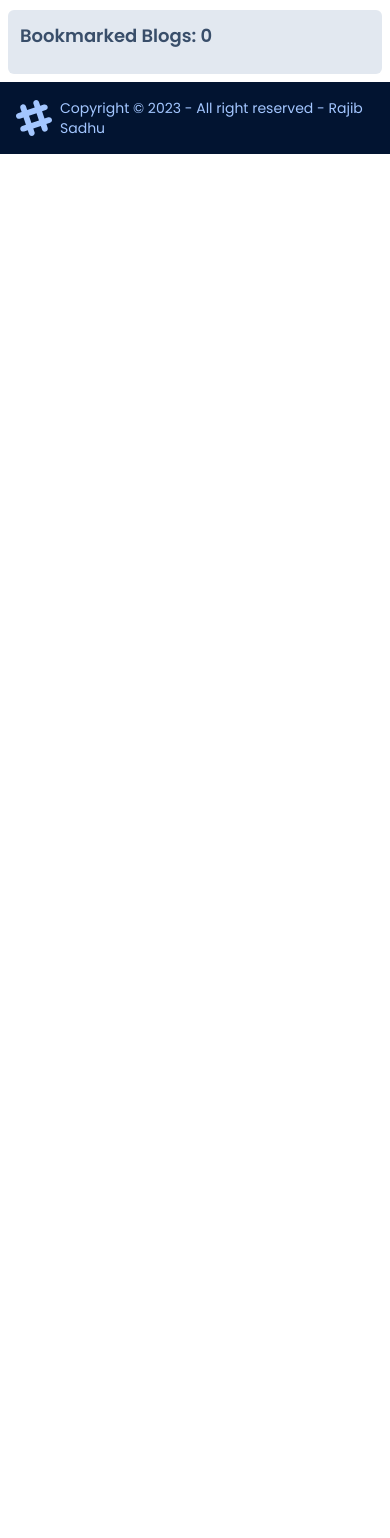
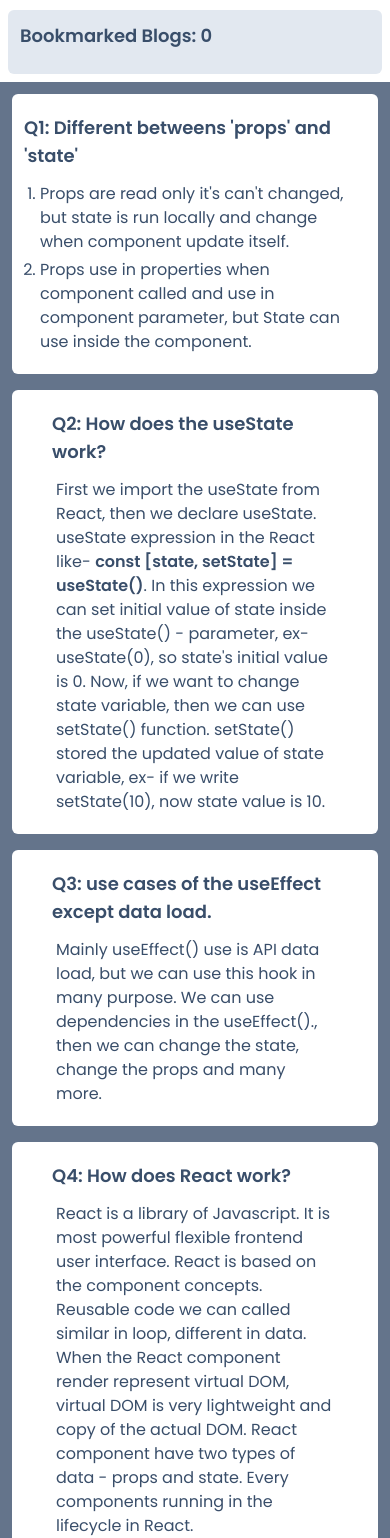
Before and after one commit to rajib-sadhu/knowledge-cafe-client, a React (Vite) app: page / in a window 390 px wide. Shown: the part 2290-3828 px from the top of the page. Before the commit the page ends 2444 px from the top, so only its background shows below. Built offline with nearby package versions, Linux system fonts and the light colour scheme.

Commit message:
add 4 questions

```diff
--- a/src/App.jsx
+++ b/src/App.jsx
@@ -5,6 +5,7 @@ import './App.css'
 import Blogs from './components/Blogs/Blogs';
 import Footer from './components/Footer/Footer';
 import Header from './components/Header/Header';
+import Questions from './components/Questions/Questions';
 
 function App() {
 
@@ -14,6 +15,7 @@ function App() {
       <Header/>
       <main className='min-h-[39rem]'>
         <Blogs/>
+        <Questions/>
       </main>
       <Footer/>
 
--- a/src/components/Footer/Footer.jsx
+++ b/src/components/Footer/Footer.jsx
@@ -7,12 +7,6 @@ const Footer = () => {
                 <svg width="36" height="36" viewBox="0 0 24 24" xmlns="http://www.w3.org/2000/svg" fillRule="evenodd" clipRule="evenodd" className="fill-current"><path d="M22.672 15.226l-2.432.811.841 2.515c.33 1.019-.209 2.127-1.23 2.456-1.15.325-2.148-.321-2.463-1.226l-.84-2.518-5.013 1.677.84 2.517c.391 1.203-.434 2.542-1.831 2.542-.88 0-1.601-.564-1.86-1.314l-.842-2.516-2.431.809c-1.135.328-2.145-.317-2.463-1.229-.329-1.018.211-2.127 1.231-2.456l2.432-.809-1.621-4.823-2.432.808c-1.355.384-2.558-.59-2.558-1.839 0-.817.509-1.582 1.327-1.846l2.433-.809-.842-2.515c-.33-1.02.211-2.129 1.232-2.458 1.02-.329 2.13.209 2.461 1.229l.842 2.515 5.011-1.677-.839-2.517c-.403-1.238.484-2.553 1.843-2.553.819 0 1.585.509 1.85 1.326l.841 2.517 2.431-.81c1.02-.33 2.131.211 2.461 1.229.332 1.018-.21 2.126-1.23 2.456l-2.433.809 1.622 4.823 2.433-.809c1.242-.401 2.557.484 2.557 1.838 0 .819-.51 1.583-1.328 1.847m-8.992-6.428l-5.01 1.675 1.619 4.828 5.011-1.674-1.62-4.829z"></path></svg>
                 <p>Copyright © 2023 - All right reserved - Rajib Sadhu</p>
             </div>
-            {/* <div className="grid-flow-col gap-4 md:place-self-center md:justify-self-end">
-                <a><svg xmlns="http://www.w3.org/2000/svg" width="24" height="24" viewBox="0 0 24 24" className="fill-current"><path d="M24 4.557c-.883.392-1.832.656-2.828.775 1.017-.609 1.798-1.574 2.165-2.724-.951.564-2.005.974-3.127 1.195-.897-.957-2.178-1.555-3.594-1.555-3.179 0-5.515 2.966-4.797 6.045-4.091-.205-7.719-2.165-10.148-5.144-1.29 2.213-.669 5.108 1.523 6.574-.806-.026-1.566-.247-2.229-.616-.054 2.281 1.581 4.415 3.949 4.89-.693.188-1.452.232-2.224.084.626 1.956 2.444 3.379 4.6 3.419-2.07 1.623-4.678 2.348-7.29 2.04 2.179 1.397 4.768 2.212 7.548 2.212 9.142 0 14.307-7.721 13.995-14.646.962-.695 1.797-1.562 2.457-2.549z"></path></svg>
-                </a>
-                <a><svg xmlns="http://www.w3.org/2000/svg" width="24" height="24" viewBox="0 0 24 24" className="fill-current"><path d="M19.615 3.184c-3.604-.246-11.631-.245-15.23 0-3.897.266-4.356 2.62-4.385 8.816.029 6.185.484 8.549 4.385 8.816 3.6.245 11.626.246 15.23 0 3.897-.266 4.356-2.62 4.385-8.816-.029-6.185-.484-8.549-4.385-8.816zm-10.615 12.816v-8l8 3.993-8 4.007z"></path></svg></a>
-                <a><svg xmlns="http://www.w3.org/2000/svg" width="24" height="24" viewBox="0 0 24 24" className="fill-current"><path d="M9 8h-3v4h3v12h5v-12h3.642l.358-4h-4v-1.667c0-.955.192-1.333 1.115-1.333h2.885v-5h-3.808c-3.596 0-5.192 1.583-5.192 4.615v3.385z"></path></svg></a>
-            </div> */}
         </footer>
     );
 };
--- a/src/components/Header/Header.jsx
+++ b/src/components/Header/Header.jsx
@@ -2,7 +2,7 @@ import React from 'react';
 
 const Header = () => {
     return (
-        <div className="navbar bg-base-100">
+        <div className="navbar md:px-10 bg-base-100">
             <div className="flex-1">
                 <a className="btn btn-ghost normal-case md:text-xl">Knowledge Cafe</a>
             </div>
--- /dev/null
+++ b/src/components/Questions/Questions.jsx
@@ -0,0 +1,41 @@
+import React from 'react';
+
+const Questions = () => {
+    return (
+        <div className='bg-slate-500 md:p-10 p-3'>
+            <ul className='mx-auto grid md:grid-cols-2 grid-cols-1 gap-4'>
+                <li className='bg-white md:px-10 px-3 py-5 rounded-md'>
+                    <h1 className='text-lg font-semibold'>Q1: Different betweens 'props' and 'state'</h1>
+                    <ul style={{ listStyle: 'order' }} className='mt-3 space-y-1 px-4'>
+                        <li>
+                            Props are read only it's can't changed, but state is run locally and change when component update itself.
+                        </li>
+                        <li>
+                            Props use in properties when component called and use in component parameter, but State can use inside the component.
+                        </li>
+                    </ul>
+                </li>
+                <li className='bg-white px-10 py-5 rounded-md'>
+                    <h1 className='text-lg font-semibold'>Q2: How does the useState work?</h1>
+                    <p className='mt-3 px-1'>
+                        First we import the useState from React, then we declare useState. useState expression in the React like- <span className='font-semibold'>const [state, setState] = useState()</span>. In this expression we can set initial value of state inside the useState() - parameter, ex- useState(0), so state's initial value is 0. Now, if we want to change state variable, then we can use setState() function. setState() stored the updated value of state variable, ex- if we write setState(10), now state value is 10.
+                    </p>
+                </li>
+                <li className='bg-white px-10 py-5 rounded-md'>
+                    <h1 className='text-lg font-semibold'>Q3: use cases of the useEffect except data load.</h1>
+                    <p className='mt-3 px-1'>
+                        Mainly useEffect() use is API data load, but we can use this hook in many purpose. We can use dependencies in the useEffect()., then we can change the state, change the props and many more.
+                    </p>
+                </li>
+                <li className='bg-white px-10 py-5 rounded-md'>
+                    <h1 className='text-lg font-semibold'>Q4: How does React work?</h1>
+                    <p className='mt-3 px-1'>
+                        React is a library of Javascript. It is most powerful flexible frontend user interface. React is based on the component concepts. Reusable code we can called similar in loop, different in data. When the React component render represent virtual DOM, virtual DOM is very lightweight and copy of the actual DOM. React component have two types of data - props and state. Every components running in the lifecycle in React.
+                    </p>
+                </li>
+            </ul>
+        </div>
+    );
+};
+
+export default Questions;
```
